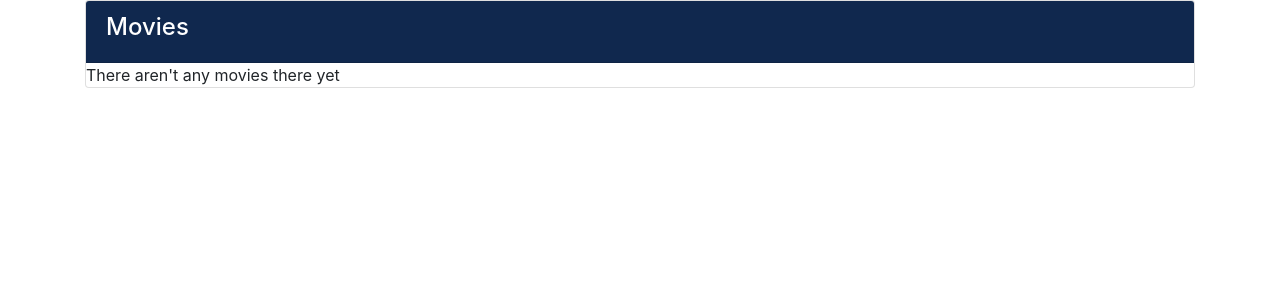
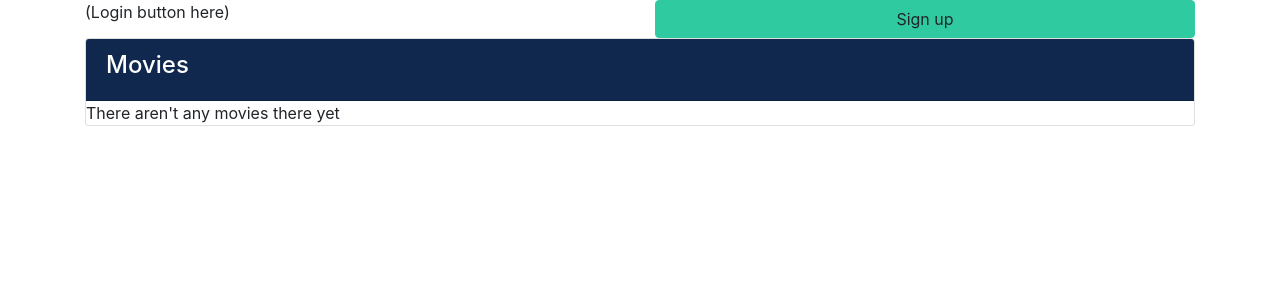
Before and after one commit to gmakridakis/movierama, a Django app: page / in a window 1280 px wide. Shown: the top 300 px of the page. Run offline with Django 4.2, Linux system fonts and the light colour scheme; data that the repository does not hold is empty; some libraries are stand-ins or nearby versions.

Commit message:
User logout v1

```diff
--- a/accounts/urls.py
+++ b/accounts/urls.py
@@ -2,4 +2,4 @@ from django.urls import path
 
 from accounts import views
 
-urlpatterns = [path("register", views.register, name="register")]
+urlpatterns = [path("register", views.register, name="register"), path("logout", views.logout, name="logout")]
--- a/movies/views.py
+++ b/movies/views.py
@@ -1,4 +1,3 @@
-from django.http import HttpResponse
 from django.shortcuts import render
 
 from movies.models import Movie
--- a/templates/accounts/register.html
+++ b/templates/accounts/register.html
@@ -47,7 +47,7 @@
                         </tr>
                         <tr>
                             <td></td>
-                        <td><input type="submit" value="Register" class="btn btn-secondary btn-block"></td>
+                        <td><input type="submit" value="Sign up" class="btn btn-secondary btn-block"></td>
                         </tr>
                     </table>
             </form>
--- a/templates/movies/index.html
+++ b/templates/movies/index.html
@@ -9,6 +9,26 @@
 <body>
 
 {% block content %}
+    <div id="header">
+        <div class="container">
+            <div class="row">
+                <div class="col-md-6">
+                    {% if user.is_authenticated %}
+                        <form id="logout" action="{% url 'logout' %}" method="POST">
+                          {% csrf_token %}
+                            <input type="submit" value="Logout" class="btn btn-secondary btn-block">
+                        </form>
+                    {% else %}
+                    (Login button here)
+                    {% endif %}
+                </div>
+                <div class="col-md-6">
+                    <a class="btn btn-secondary btn-block" href="{% url 'register' %}"><i class="fas fa-user-plus"></i>Sign up</a>
+                </div>
+            </div>
+        </div>
+    </div>
+
     <div class="container">
         <div class="row">
             <div class="col-md-12">
```
Also changed, not shown: accounts/views.py (+9 -0 lines).
